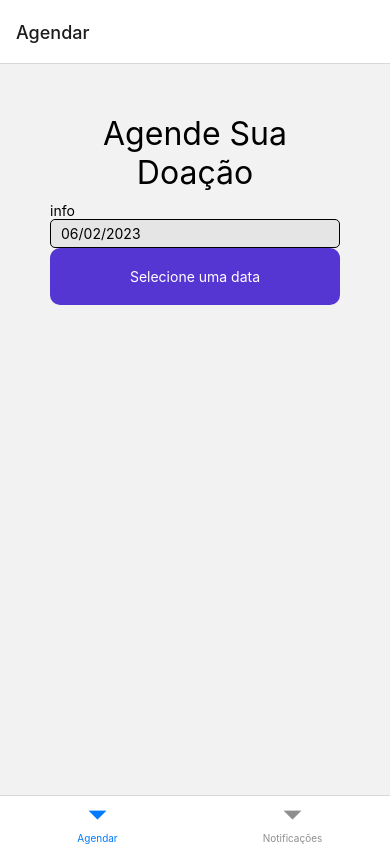
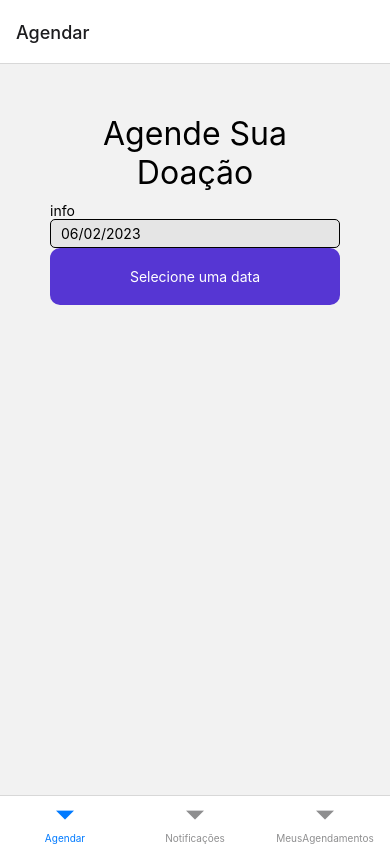
Before and after one commit to pdm-projeto-2022-2/app, a React Native app: screen /Home in a window 390 px wide. Built offline with nearby package versions, Linux system fonts and the light colour scheme.

Commit message:
estruturas das telas

```diff
--- a/src/screens/HomeScreen/index.tsx
+++ b/src/screens/HomeScreen/index.tsx
@@ -7,6 +7,7 @@ import CriarAgendamentoScreen from '../CriarAgendamentoScreen';
 import CriarNotificacaoScreen from '../CriarNotificacaoScreen';
 import LocalizarDoadorScreen from '../LocalizarDoadorScreen';
 import ListarAgendamentoScreen from '../ListarAgendamentosScreen';
+import MeusAgendamentosScreen from '../MeusAgendamentosScreen';
 
 export default function HomeScreen() {
 
@@ -27,6 +28,7 @@ export default function HomeScreen() {
         :(<>
           <Tab.Screen name='Agendar' component={CriarAgendamentoScreen} />
           <Tab.Screen name='Notificações' component={NotificationListScreen} />
+          <Tab.Screen name='MeusAgendamentos' component={MeusAgendamentosScreen}/>
         </>)}
     </Tab.Navigator>
   )
--- /dev/null
+++ b/src/screens/MeusAgendamentosScreen/index.tsx
@@ -0,0 +1,10 @@
+import { View, Text } from 'react-native'
+import React from 'react'
+
+export default function MeusAgendamentosScreen() {
+  return (
+    <View>
+      <Text>MeusAgendamentosScreen</Text>
+    </View>
+  )
+}
```
Also changed, not shown: src/screens/MeusAgendamentosScreen/styles.ts (added).
